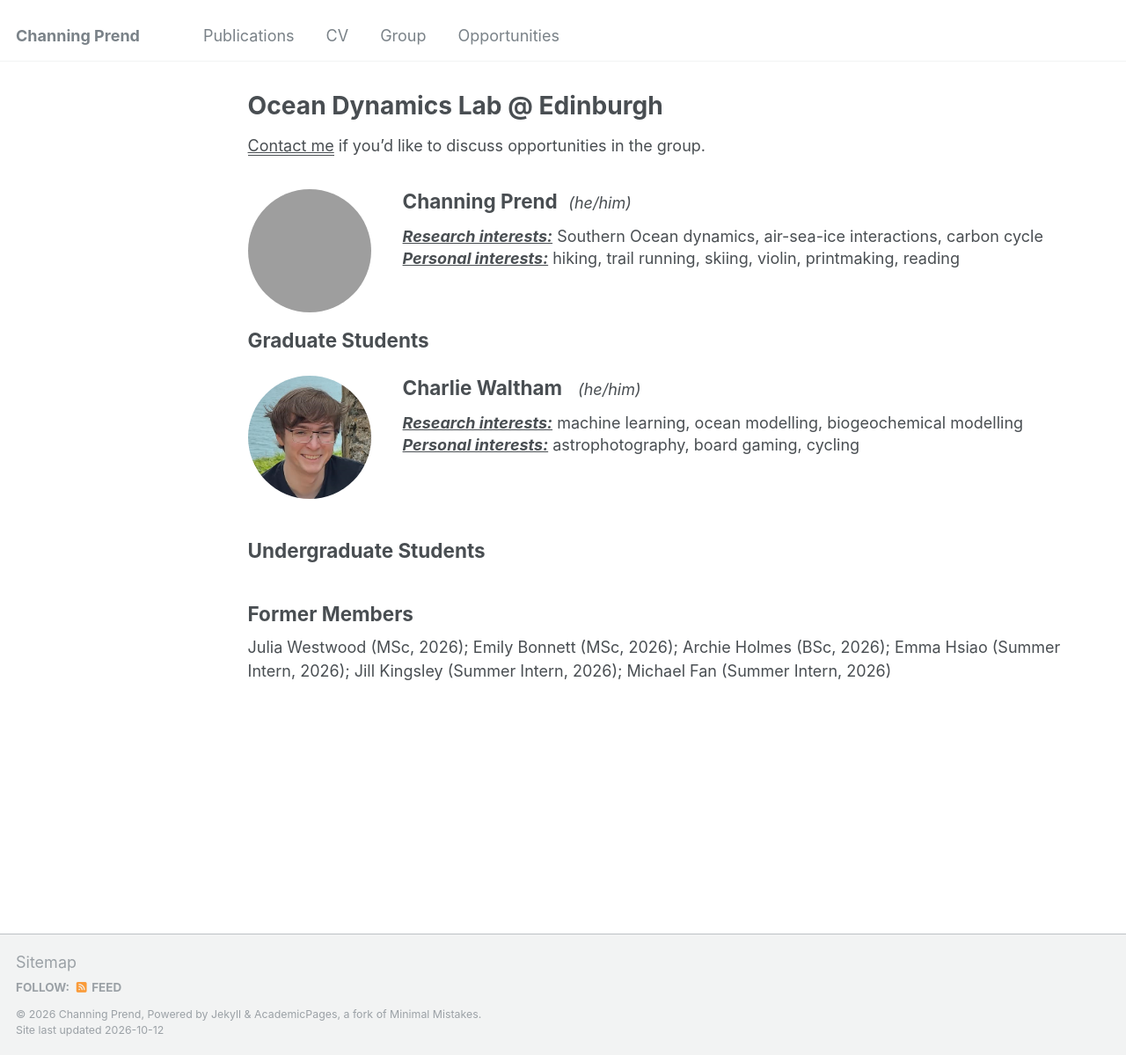
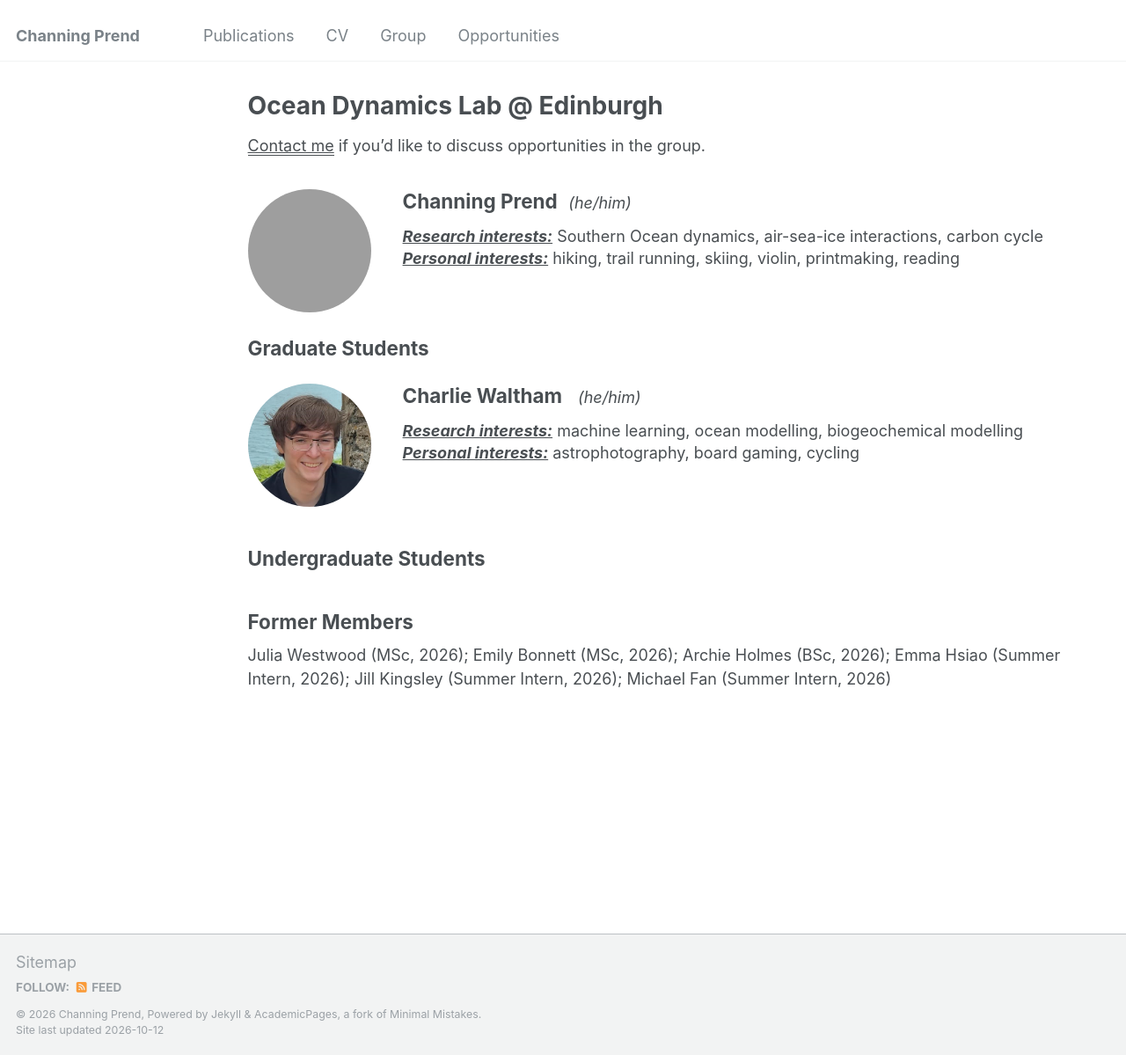
Before and after one commit to cprend/cprend.github.io, a Jekyll site: the page built from _pages/group.md, in a window 1280 px wide and 1199 px high. Shown: the whole window at 88% size. Built offline with Jekyll 4.4.1, drawn with Linux system fonts in a browser that asks for light colours; grey boxes are pictures that could not be loaded.

Commit message:
Update _custom.scss

```diff
--- a/_sass/_custom.scss
+++ b/_sass/_custom.scss
@@ -8,7 +8,7 @@
   align-items: flex-start !important;
   gap: 2em !important;
   max-width: none !important;
-  margin: 2em 0 1em !important;
+  margin: 2em 0 1.5em !important;
 }
 
 .group-pi img.group-photo,
```
